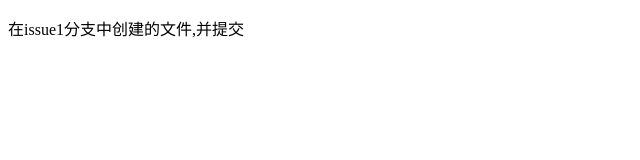
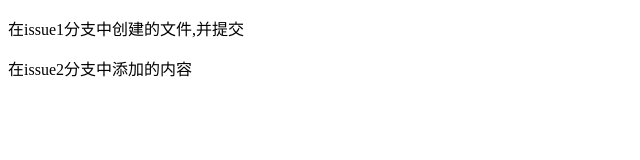
Before and after one commit to Hyson-wang/githubDemo, a plain HTML site: page inner_page1.html in a window 1280 px wide. Shown: the whole page, without its empty margins (0-640 px from the left). Drawn offline with Linux system fonts and the light colour scheme.

Commit message:
issue2分支中的修改

```diff
--- a/inner_page1.html
+++ b/inner_page1.html
@@ -8,5 +8,6 @@
 </head>
 <body>
   <p>在issue1分支中创建的文件,并提交</p>
+  <p>在issue2分支中添加的内容</p>
 </body>
 </html>
```
